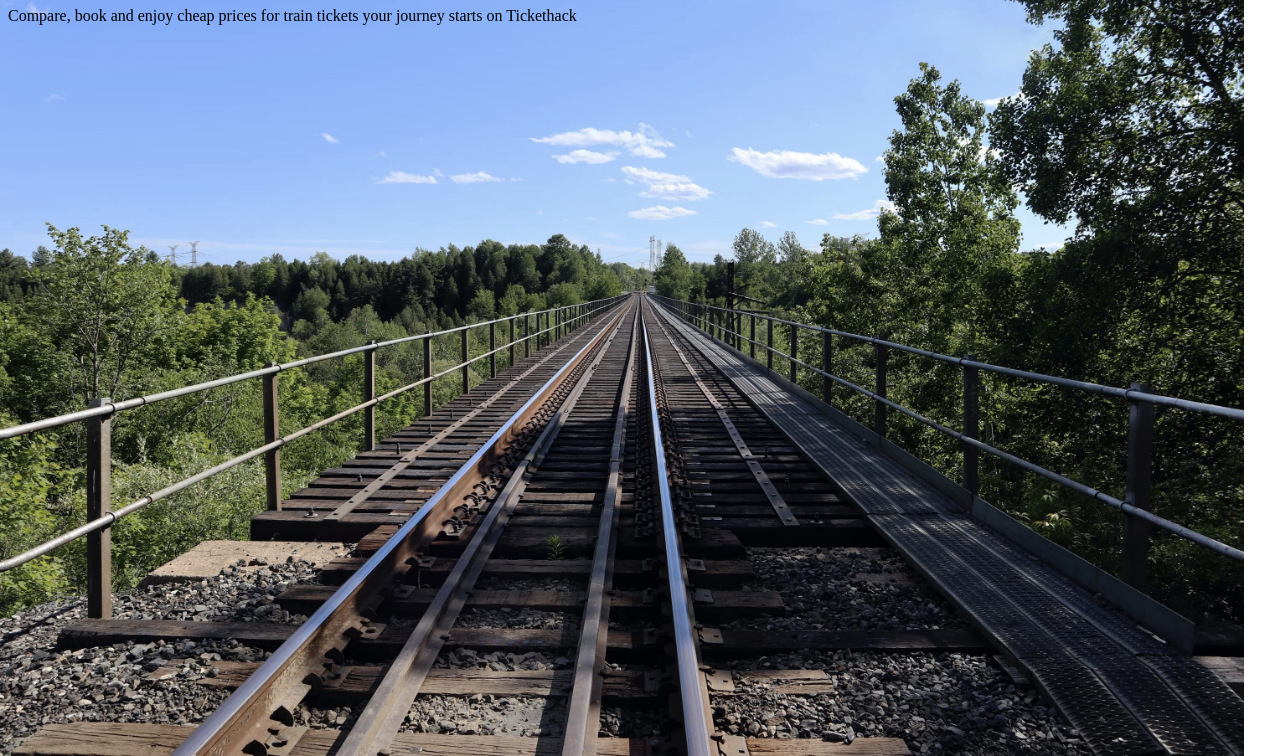
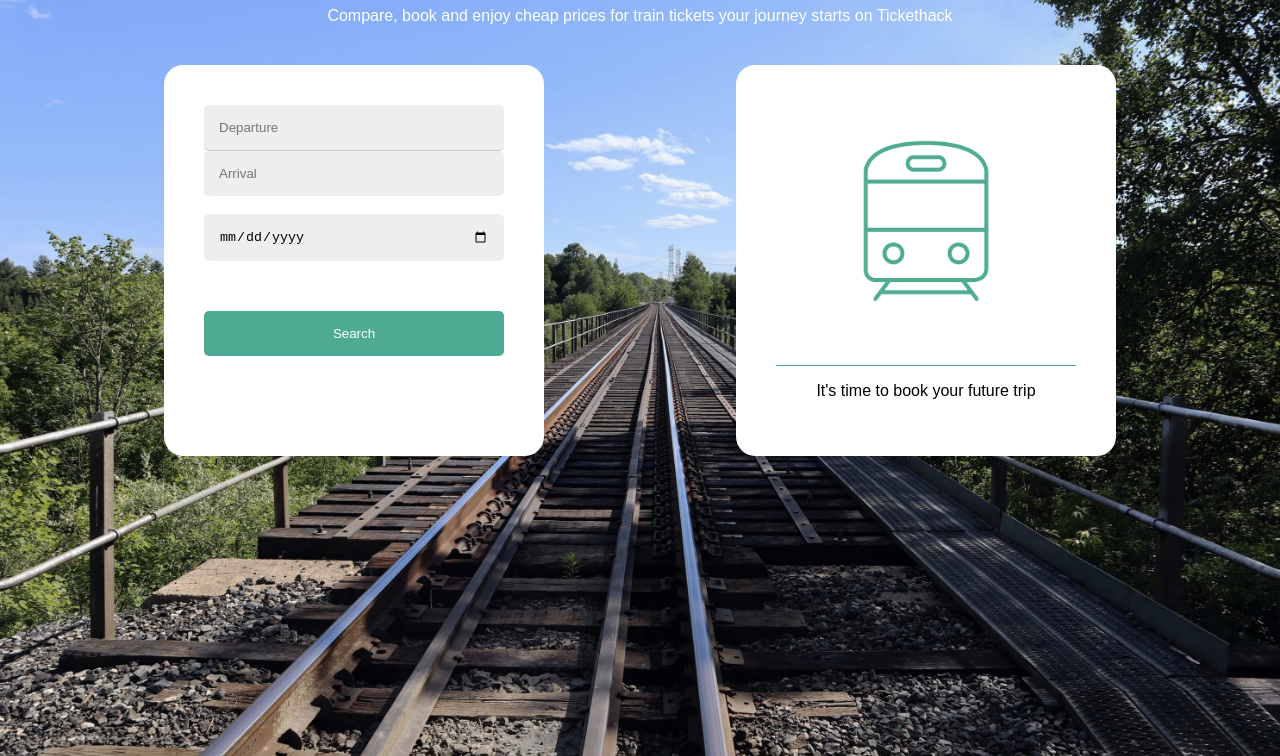
Before and after one commit to pvnkrockjesvs/tickethack, a plain HTML site: page frontend/index.html in a window 1280 px wide. Shown: the part 73-829 px from the top of the page. Drawn offline with Linux system fonts and the light colour scheme.

Commit message:
Save front

```diff
--- a/frontend/index.html
+++ b/frontend/index.html
@@ -4,6 +4,7 @@
 <head>
 	<title>Hackathon - Tickethack</title>
 	<link rel="stylesheet" href="style.css" />
+    <link rel="stylesheet" href="assets/datepicker.min.css">
 </head>
 
 <body>
@@ -13,11 +14,22 @@
             <h1>Explore the word effortlessly by train!</h1>
             <p>Compare, book and enjoy cheap prices for train tickets your journey starts on Tickethack</p>
         </div>
-        <div id="search"></div>
-        <div id="result"></div>
+        <div id="recherche">
+            <div id="search" class="fondBlock">
+                <input type="text" placeholder="Departure" id="departure" />
+                <input type="text" placeholder="Arrival" id="arrival" /><br/>
+                <input type="date" placeholder="Date" id="date" />
+                <button id="buttonSearch">Search</button>
+            </div>
+            <div id="result" class="fondBlock">
+                <p id="ligneverte"><img src="images/train.png" alt="Search" height="200"></p>
+                <p>It's time to book your future trip</p>
+            </div>
+        </div>
 	</div>
 
 	<script src='script.js'></script>
+    <script src="assets/datepicker.min.js"></script>
 </body>
 
 </html>
--- a/frontend/script.js
+++ b/frontend/script.js
@@ -0,0 +1,3 @@
+let notFound = `
+<p id="ligneverte"><img src="images/notfound.png" alt="Search" height="200"></p>
+<p>No Trip found</p>`
--- a/frontend/style.css
+++ b/frontend/style.css
@@ -2,9 +2,52 @@ body {
     height : 100vh;
     width : 100 vw;
     background-image: url("images/background.jpg");
-    background-size: contain;
+    background-size: cover;
     background-repeat: no-repeat;
+    font-family : Arial;
 }
 #container {
+}
+#header {
+    text-align: center;
+    color: white;
+}
+.fondBlock {
+    background-color: white;
+    border-radius: 5%;
+    width: 300px;
+    padding: 40px;
+    text-align: center;
+}
+#recherche {
+    display: flex;
+    justify-content: space-around;
+    margin: 40px 60px;
+}
+#ligneverte {
+    border-bottom: 1px solid #4FAA92;
+    padding-bottom: 40px;;
+}
+#search {
+    display: flex;
+    flex-direction: column;
+}
+#buttonSearch, input {
+    width:90%;
+    padding: 5%;
+    border: none;
+    border-radius: 5px;
+}
 
+#buttonSearch {
+    width:100%;
+    background-color: #4FAA92;
+    color: white;
+    margin-top: 50px;
 }
+input {
+    background-color: #eee;
+}
+#departure {
+    border-bottom: 1px solid #ccc;
+}
```
Also changed, not shown: frontend/assets/datepicker.min.css (added), frontend/assets/datepicker.min.js (added).
